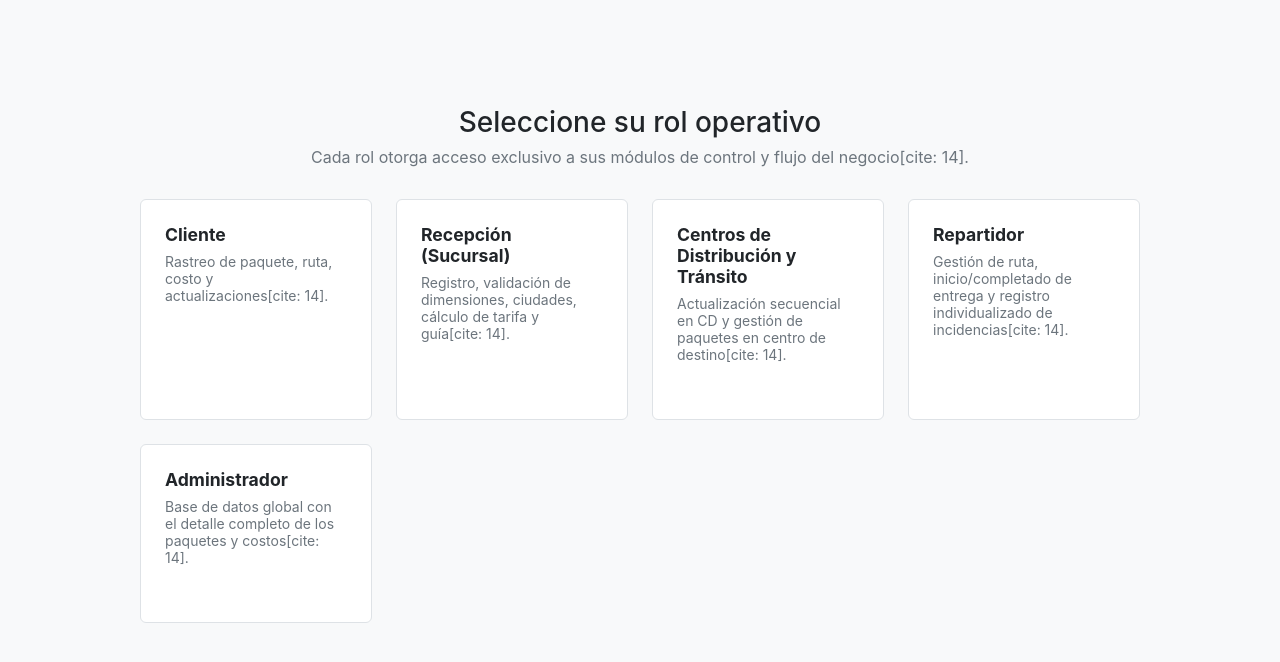
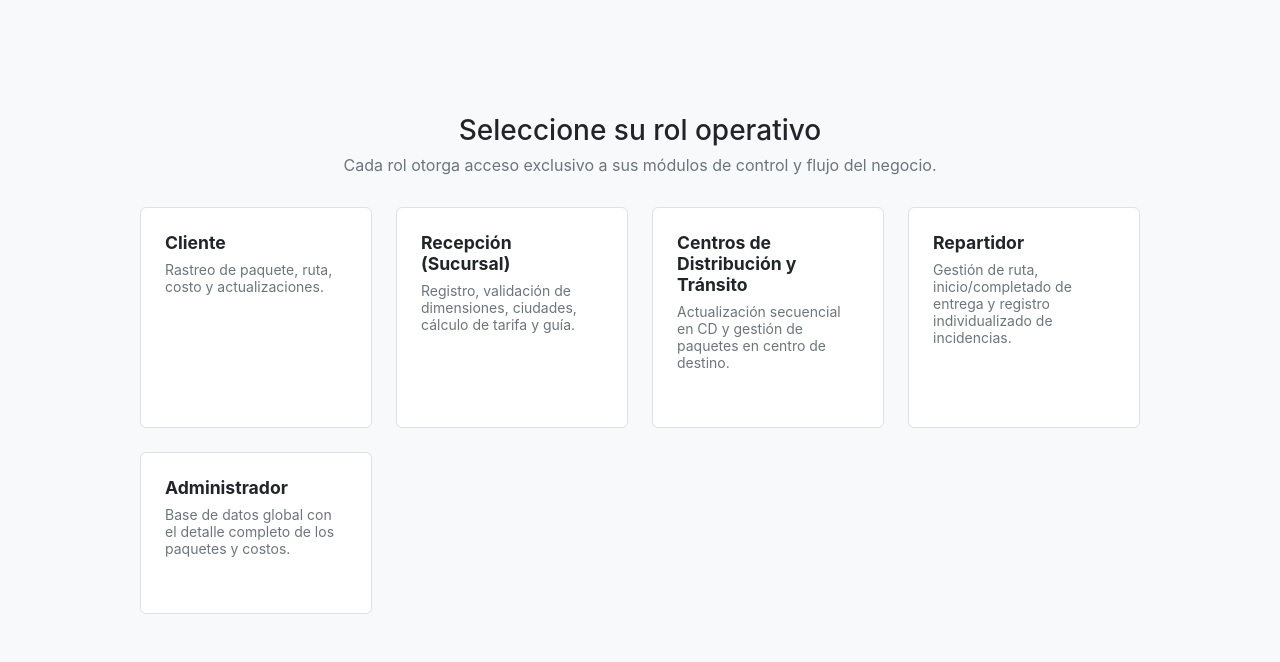
Before and after one commit to dnmonnav-eng/CargoBox_Sistema, a plain HTML site: page index.html in a window 1280 px wide. Shown: the part 66-728 px from the top of the page. Drawn offline with Linux system fonts and the light colour scheme.

Commit message:
Update index.html

```diff
--- a/index.html
+++ b/index.html
@@ -275,28 +275,28 @@
         <!-- Selector de Roles -->
         <section id="role-selector-view">
             <h2>Seleccione su rol operativo</h2>
-            <p>Cada rol otorga acceso exclusivo a sus módulos de control y flujo del negocio[cite: 14].</p>
+            <p>Cada rol otorga acceso exclusivo a sus módulos de control y flujo del negocio.</p>
 
             <div class="roles-grid">
                 <div class="role-card" onclick="seleccionarRol('cliente')">
                     <h3>Cliente</h3>
-                    <p>Rastreo de paquete, ruta, costo y actualizaciones[cite: 14].</p>
+                    <p>Rastreo de paquete, ruta, costo y actualizaciones.</p>
                 </div>
                 <div class="role-card" onclick="seleccionarRol('recepcion')">
                     <h3>Recepción (Sucursal)</h3>
-                    <p>Registro, validación de dimensiones, ciudades, cálculo de tarifa y guía[cite: 14].</p>
+                    <p>Registro, validación de dimensiones, ciudades, cálculo de tarifa y guía.</p>
                 </div>
                 <div class="role-card" onclick="seleccionarRol('transito')">
                     <h3>Centros de Distribución y Tránsito</h3>
-                    <p>Actualización secuencial en CD y gestión de paquetes en centro de destino[cite: 14].</p>
+                    <p>Actualización secuencial en CD y gestión de paquetes en centro de destino.</p>
                 </div>
                 <div class="role-card" onclick="seleccionarRol('repartidor')">
                     <h3>Repartidor</h3>
-                    <p>Gestión de ruta, inicio/completado de entrega y registro individualizado de incidencias[cite: 14].</p>
+                    <p>Gestión de ruta, inicio/completado de entrega y registro individualizado de incidencias.</p>
                 </div>
                 <div class="role-card" onclick="seleccionarRol('admin')">
                     <h3>Administrador</h3>
-                    <p>Base de datos global con el detalle completo de los paquetes y costos[cite: 14].</p>
+                    <p>Base de datos global con el detalle completo de los paquetes y costos.</p>
                 </div>
             </div>
         </section>
@@ -315,7 +315,7 @@
         <!-- VISTA RECEPCIÓN -->
         <div id="view-recepcion" class="role-view">
             <h2>Módulo de Recepción (Sucursal)</h2>
-            <p style="margin-bottom: 1rem; color: var(--text-muted);">Validación física, ciudades de origen/destino, cálculo de tarifa y teléfono[cite: 14].</p>
+            <p style="margin-bottom: 1rem; color: var(--text-muted);">Validación física, ciudades de origen/destino, cálculo de tarifa y teléfono.</p>
 
             <div class="form-row">
                 <div class="form-group">
@@ -379,7 +379,7 @@
         <!-- VISTA TRÁNSITO -->
         <div id="view-transito" class="role-view">
             <h2>Módulo de Centros de Distribución y Tránsito</h2>
-            <p style="margin-bottom: 1rem; color: var(--text-muted);">Control logístico y avance secuencial en sucursal y centro de destino[cite: 14].</p>
+            <p style="margin-bottom: 1rem; color: var(--text-muted);">Control logístico y avance secuencial en sucursal y centro de destino.</p>
             <div class="form-group">
                 <label>Número de guía de paquete</label>
                 <input type="text" id="tra-guia" placeholder="Ej. CBX-BEF8A079" value="">
@@ -445,7 +445,7 @@
         <!-- VISTA ADMINISTRADOR -->
         <div id="view-admin" class="role-view">
             <h2>Módulo de Administrador</h2>
-            <p style="margin-bottom: 1rem; color: var(--text-muted);">Base de datos global con el detalle completo de todos los datos ingresados en recepción[cite: 14].</p>
+            <p style="margin-bottom: 1rem; color: var(--text-muted);">Base de datos global con el detalle completo de todos los datos ingresados en recepción.</p>
             <div style="overflow-x: auto;">
                 <table>
                     <thead>
```
